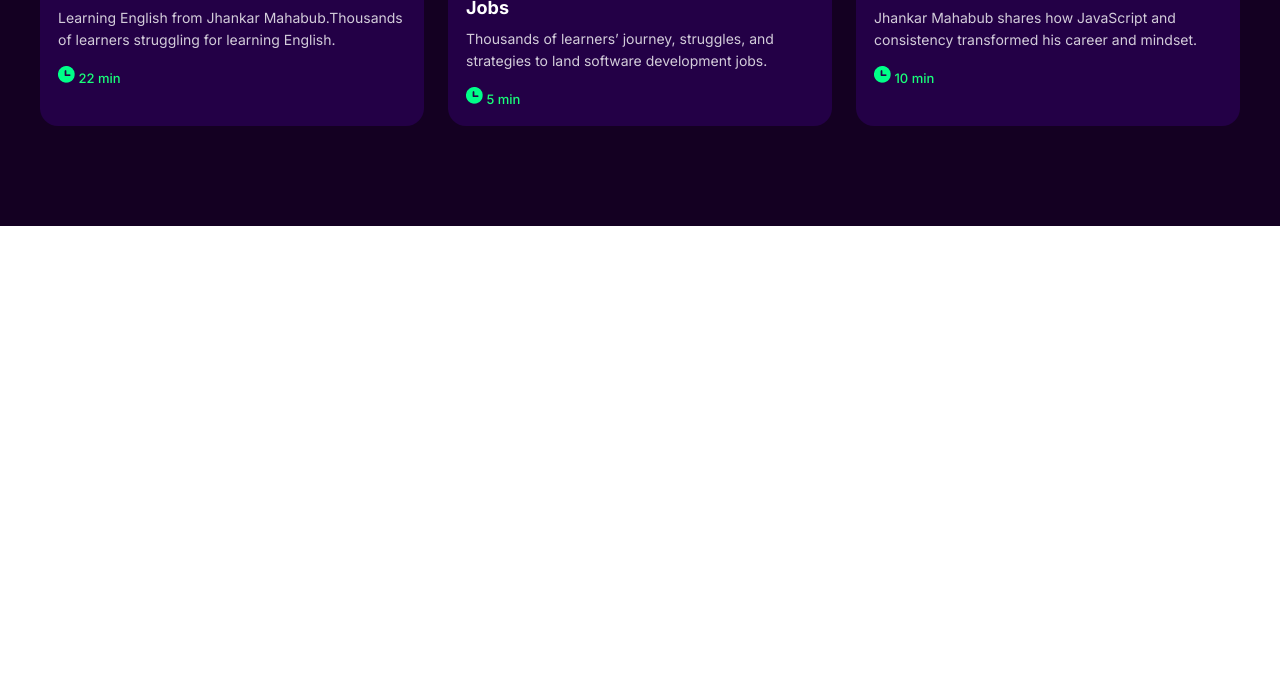
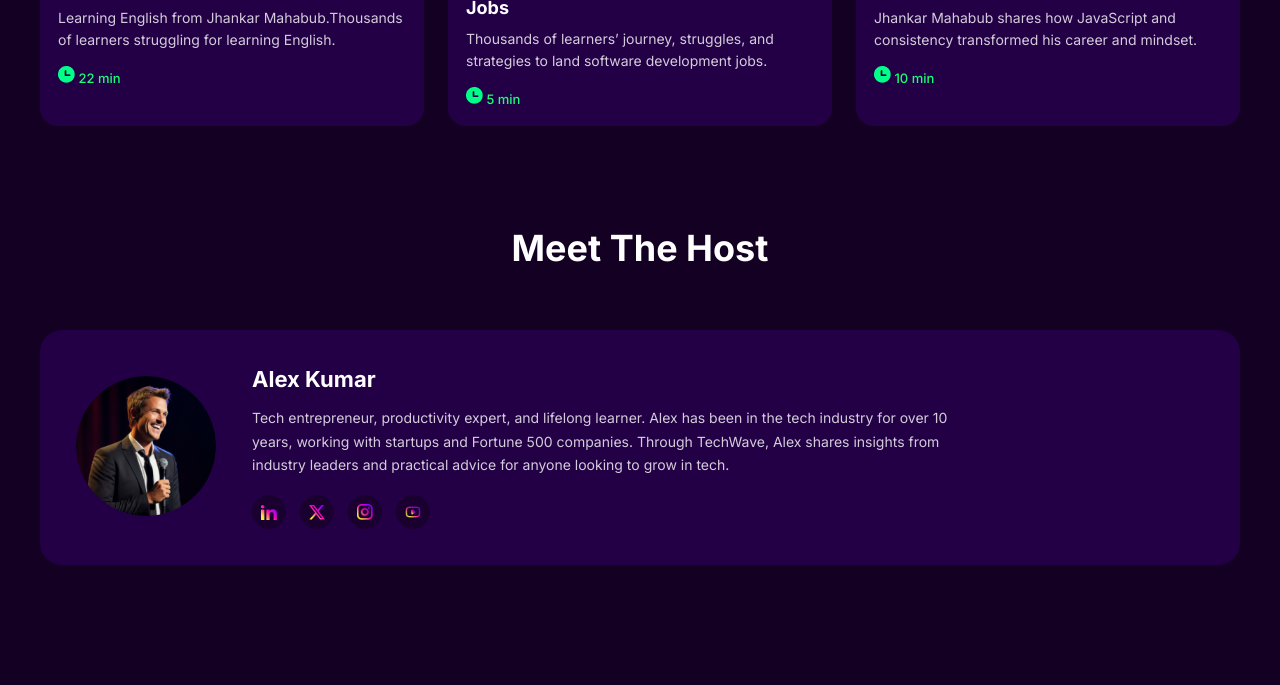
Before and after one commit to kolyanhabib/techwave-final, a plain HTML site: page index.html in a window 1280 px wide. Shown: the part 2939-3624 px from the top of the page. Before the commit the page ends 3165 px from the top, so only its background shows below. Drawn offline with Linux system fonts and the light colour scheme.

Commit message:
completed the host section and responsive mobile

```diff
--- a/index.html
+++ b/index.html
@@ -257,5 +257,36 @@
         </div>
       </div>
     </section>
+
+    <!-- =============== Host Section =============== -->
+
+    <section class="host-section">
+      <h2 class="section-title">Meet The Host</h2>
+
+      <div class="host-card">
+        <div class="host-image">
+          <img src="assets/host.png" alt="Alex Kumar" />
+        </div>
+
+        <div class="host-content">
+          <h3>Alex Kumar</h3>
+
+          <p>
+            Tech entrepreneur, productivity expert, and lifelong learner. Alex
+            has been in the tech industry for over 10 years, working with
+            startups and Fortune 500 companies. Through TechWave, Alex shares
+            insights from industry leaders and practical advice for anyone
+            looking to grow in tech.
+          </p>
+
+          <div class="host-socials">
+            <a href="#"><img src="assets/linkedin.png" alt="LinkedIn" /></a>
+            <a href="#"><img src="assets/x.png" alt="X" /></a>
+            <a href="#"><img src="assets/instagram.png" alt="Instagram" /></a>
+            <a href="#"><img src="assets/youtube.png" alt="YouTube" /></a>
+          </div>
+        </div>
+      </div>
+    </section>
   </body>
 </html>
--- a/style.css
+++ b/style.css
@@ -361,6 +361,72 @@ header {
   color: #19ff7a;
   font-weight: 500;
 }
+
+/* =================Host Section =============== */
+
+.host-section {
+  padding: 0 20px 120px;
+
+  background: #140022;
+  color: #ffffff;
+}
+
+.section-title {
+  text-align: center;
+  font-size: 36px;
+  margin-bottom: 60px;
+}
+
+.host-card {
+  max-width: 1200px;
+  margin: auto;
+  background: #230046;
+  border-radius: 22px;
+  padding: 36px;
+  display: flex;
+  align-items: center;
+  gap: 36px;
+}
+
+.host-image img {
+  width: 140px;
+  height: 140px;
+  border-radius: 50%;
+  object-fit: cover;
+}
+
+.host-content h3 {
+  font-size: 22px;
+  margin-bottom: 14px;
+}
+
+.host-content p {
+  font-size: 14px;
+  line-height: 1.7;
+  color: rgba(255, 255, 255, 0.8);
+  max-width: 700px;
+}
+
+.host-socials {
+  display: flex;
+  gap: 14px;
+  margin-top: 18px;
+}
+
+.host-socials a {
+  width: 34px;
+  height: 34px;
+  border-radius: 50%;
+  background: #1a002e;
+  display: flex;
+  align-items: center;
+  justify-content: center;
+}
+
+.host-socials img {
+  width: 16px;
+}
+
 /* =================MOBILE RESPONSIVE (576PX)================= */
 
 @media screen and (max-width: 576px) {
@@ -467,4 +533,24 @@ header {
   .episode-grid {
     grid-template-columns: 1fr;
   }
+
+  /* ============ Host Section =============== */
+  .section-title {
+    padding-top: 20px;
+    font-size: 28px;
+  }
+
+  .host-card {
+    flex-direction: column;
+    text-align: center;
+    padding: 28px 20px;
+  }
+
+  .host-content p {
+    max-width: 100%;
+  }
+
+  .host-socials {
+    justify-content: center;
+  }
 }
```
